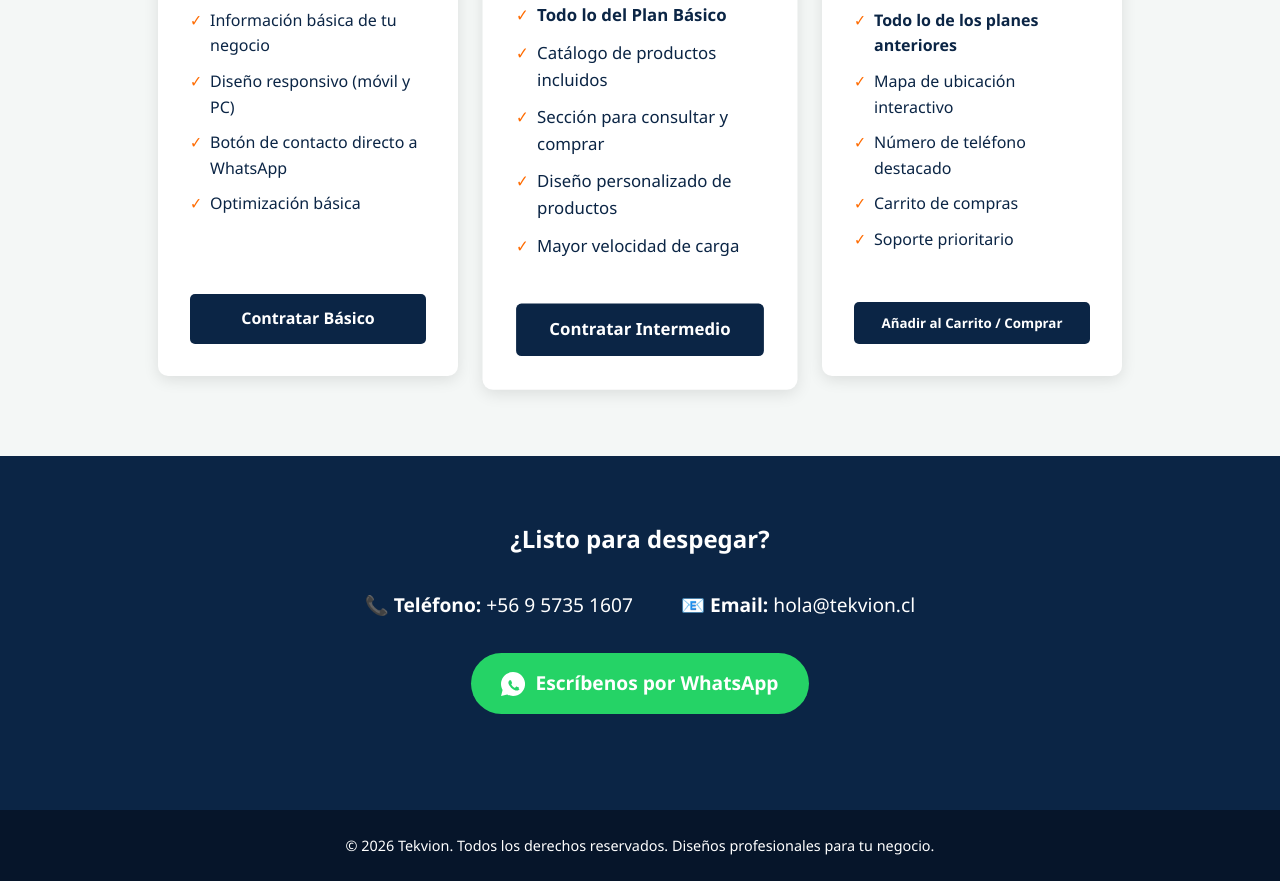
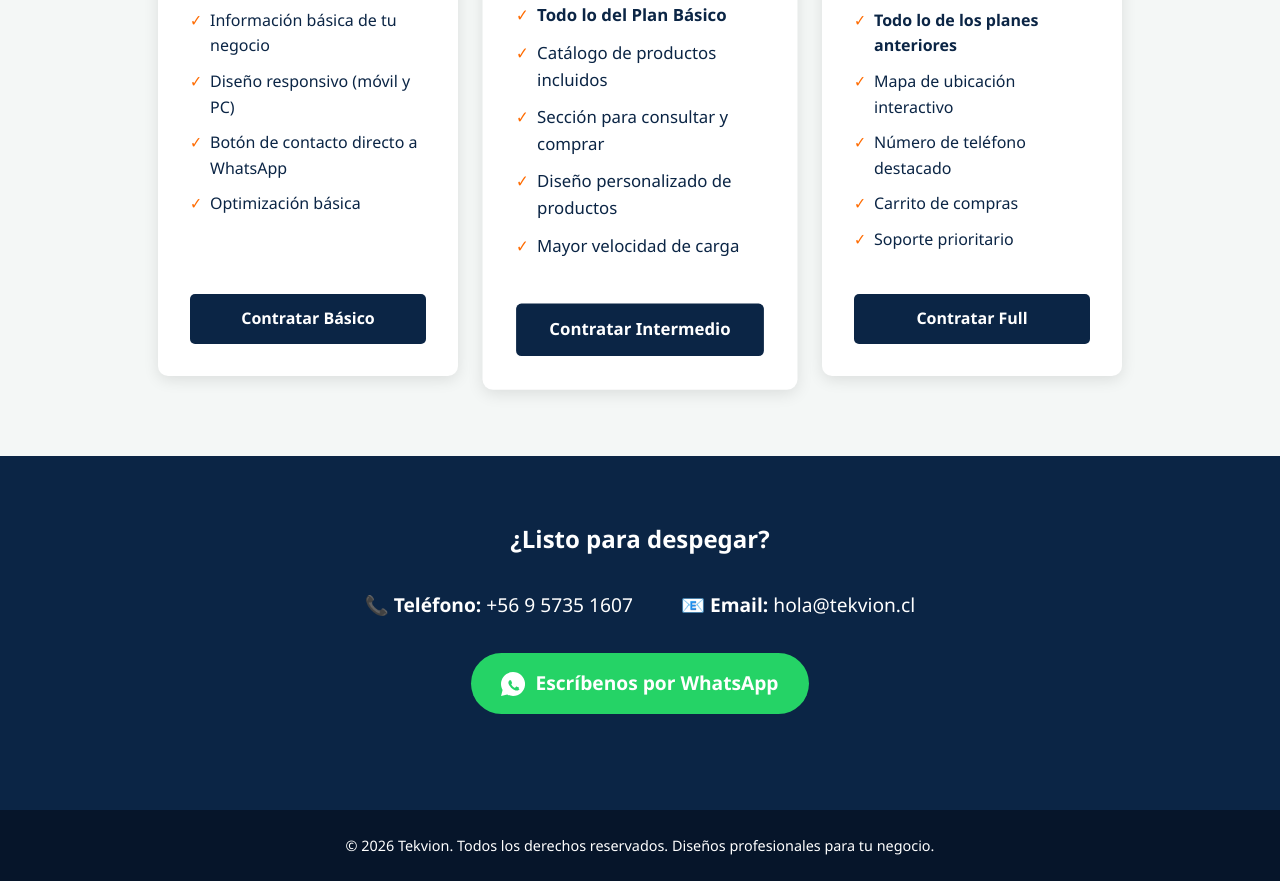
Before and after one commit to diegoalvarezc07-code/Tekvion-web, a plain HTML site: page index.html in a window 1280 px wide. Shown: the part 947-1828 px from the top of the page. Drawn offline with Linux system fonts and the light colour scheme.

Commit message:
Actualizar index.html

```diff
--- a/index.html
+++ b/index.html
@@ -182,6 +182,7 @@
             cursor: pointer;
             border: none;
             width: 100%;
+            display: block; /* Aseguramos que el enlace se comporte como bloque */
         }
 
         .btn-plan:hover {
@@ -313,7 +314,7 @@
                     <li>Carrito de compras</li>
                     <li>Soporte prioritario</li>
                 </ul>
-                <button onclick="agregarAlCarrito()" class="btn-plan">Añadir al Carrito / Comprar</button>
+                <a href="https://wa.me/56957351607?text=Hola,%20quiero%20el%20Plan%20Full%20de%20Tekvion" target="_blank" class="btn-plan">Contratar Full</a>
             </div>
 
         </div>
@@ -340,17 +341,5 @@
         <p>&copy; 2026 Tekvion. Todos los derechos reservados. Diseños profesionales para tu negocio.</p>
     </footer>
 
-    <!-- JavaScript para simular el Carrito (Plan Full) -->
-    <script>
-        function agregarAlCarrito() {
-            // Aquí es donde Diego conectaría el código real del carrito (Stripe, PayPal, etc.)
-            let confirmacion = confirm("¡Excelente elección! Has añadido el Plan Full ($99) al carrito.\n\n(Nota: En la página real, esto abrirá la pasarela de pago o el carrito funcional).\n\n¿Deseas proceder a pagar ahora?");
-
-            if (confirmacion) {
-                alert("Redirigiendo a la pasarela de pago seguro... (Simulación de código de carrito)");
-                // window.location.href = "URL_DE_TU_PASARELA_DE_PAGO";
-            }
-        }
-    </script>
 </body>
 </html>
```
